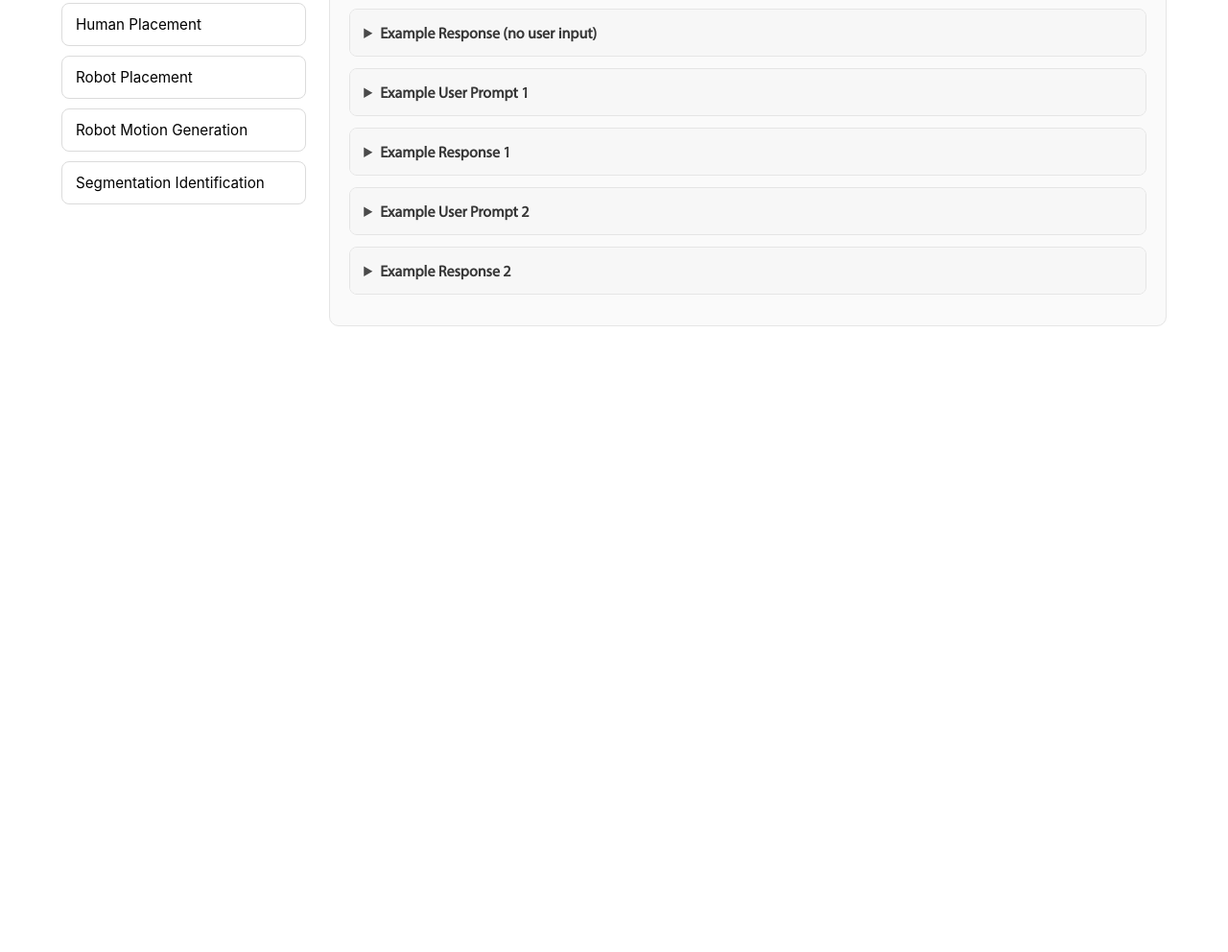
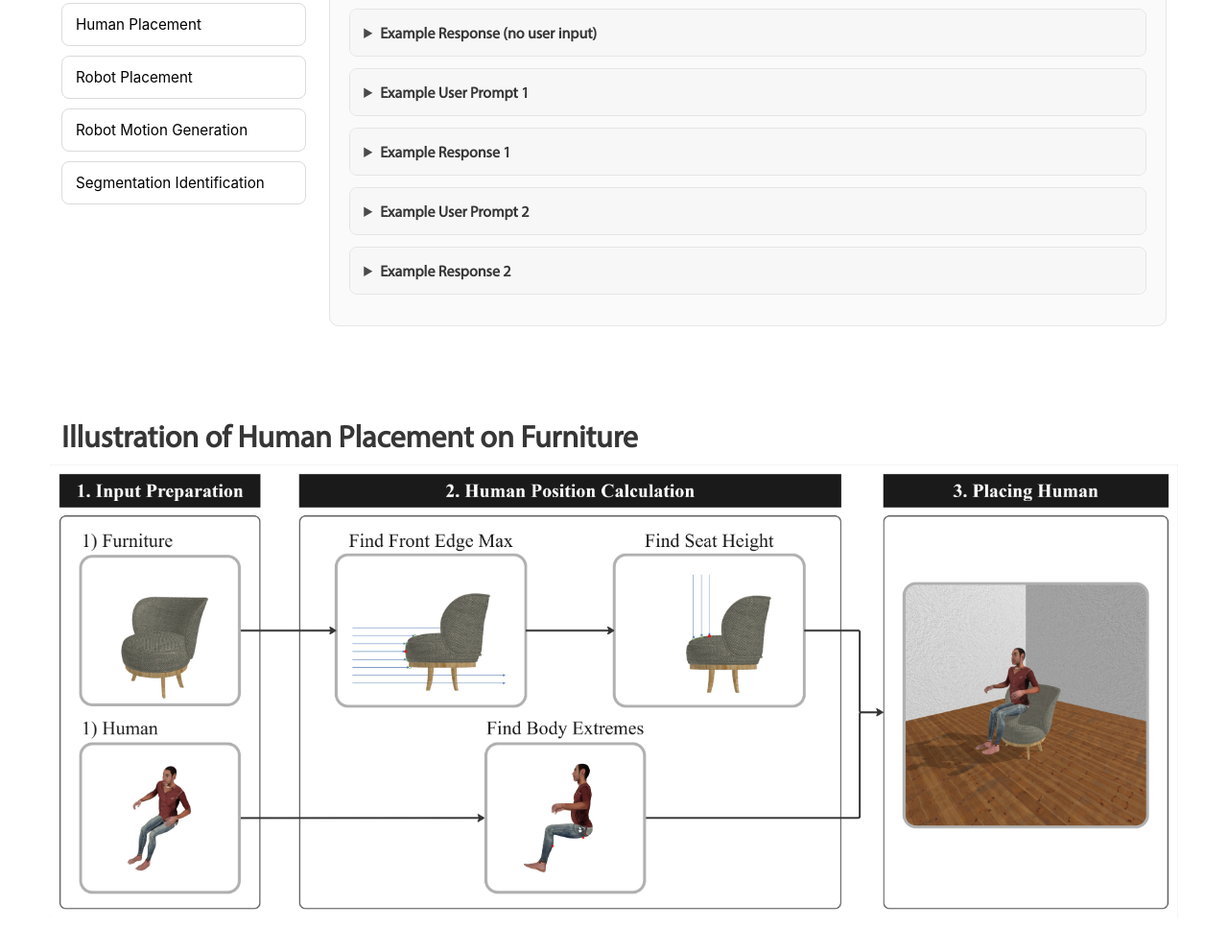
Before and after one commit to gensimphri/gensimphri.github.io, a plain HTML site: page index.html in a window 1280 px wide. Shown: the part 2997-3989 px from the top of the page at 96% size. Before the commit the page ends 3385 px from the top, so only its background shows below. Drawn offline with nearby package versions, Linux system fonts and the light colour scheme; some icons are missing; a web font is replaced by a local one.

Commit message:
Add human placement figure

```diff
--- a/index.html
+++ b/index.html
@@ -1682,6 +1682,21 @@ Output:</code></pre>
     </div>
   </section>
 
+  <section class="section">
+    <div class="container is-max-widescreen">
+      <div class="rows">
+        <div class="rows is-centered ">
+          <div class="row is-full-width">
+            <h2 class="title is-3">Illustration of Human Placement on Furniture</h2>
+            <div class="columns is-centered has-text-centered">
+              <img src="images/human_placement_illustration.jpg" alt="Illustration of the human placement process" style="width: 100%; height: auto;">
+            </div>
+          </div>
+        </div>
+      </div>
+    </div>
+  </section>
+
   <script>
     function setupVideoGallery(galleryId, leadVideoId) {
       const gallery = document.getElementById(galleryId);
```
Also changed, not shown: images/human_placement_illustration.jpg (added).
